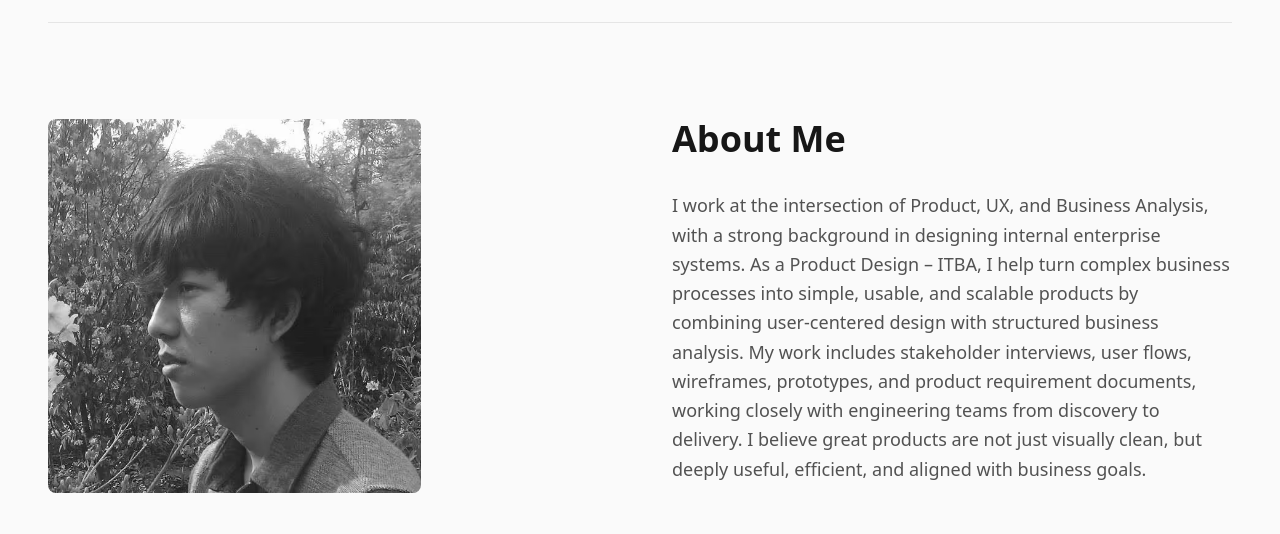
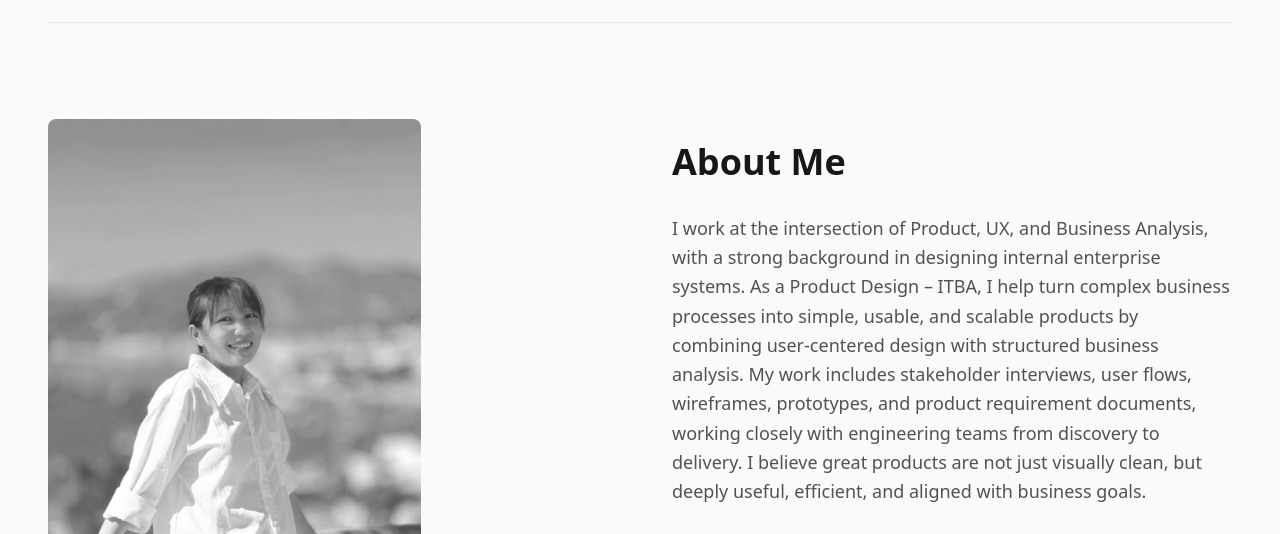
Before and after one commit to huynhngocdao90-alt/portfolio, a website built with Vite: page src/index.html in a window 1280 px wide. Shown: the part 2350-2884 px from the top of the page. Built offline with nearby package versions, Linux system fonts and the light colour scheme; a web font is replaced by a local one.

Commit message:
update profile

```diff
--- a/src/index.html
+++ b/src/index.html
@@ -156,7 +156,7 @@
     <section id="about" class="py-24 border-t border-neutral-200 dark:border-neutral-800">
       <div class="grid grid-cols-1 md:grid-cols-2 gap-16">
         <div class="relative">
-          <img src="assets/images/profile.avif" alt="Dao Huynh"
+          <img src="assets/images/profile.jpg" alt="Dao Huynh"
             class="w-full md:w-2/3 grayscale hover:grayscale-0 transition-all duration-700 rounded-lg object-cover" />
         </div>
         <div class="flex flex-col justify-center">
```
Also changed, not shown: src/assets/images/profile.jpg (added).
